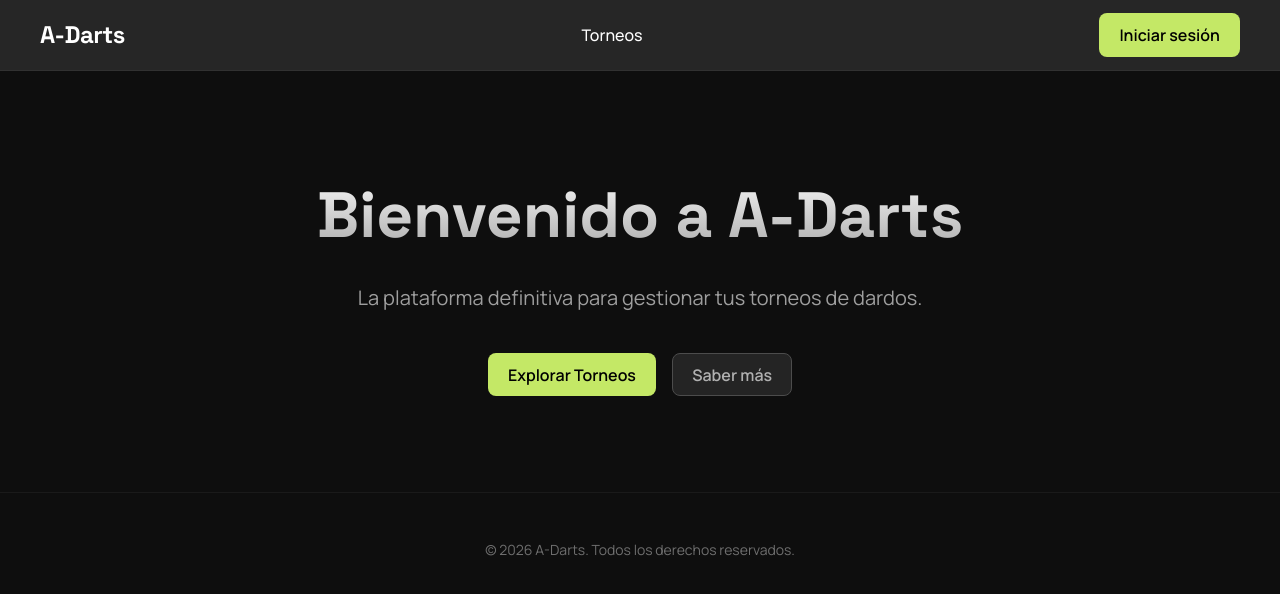
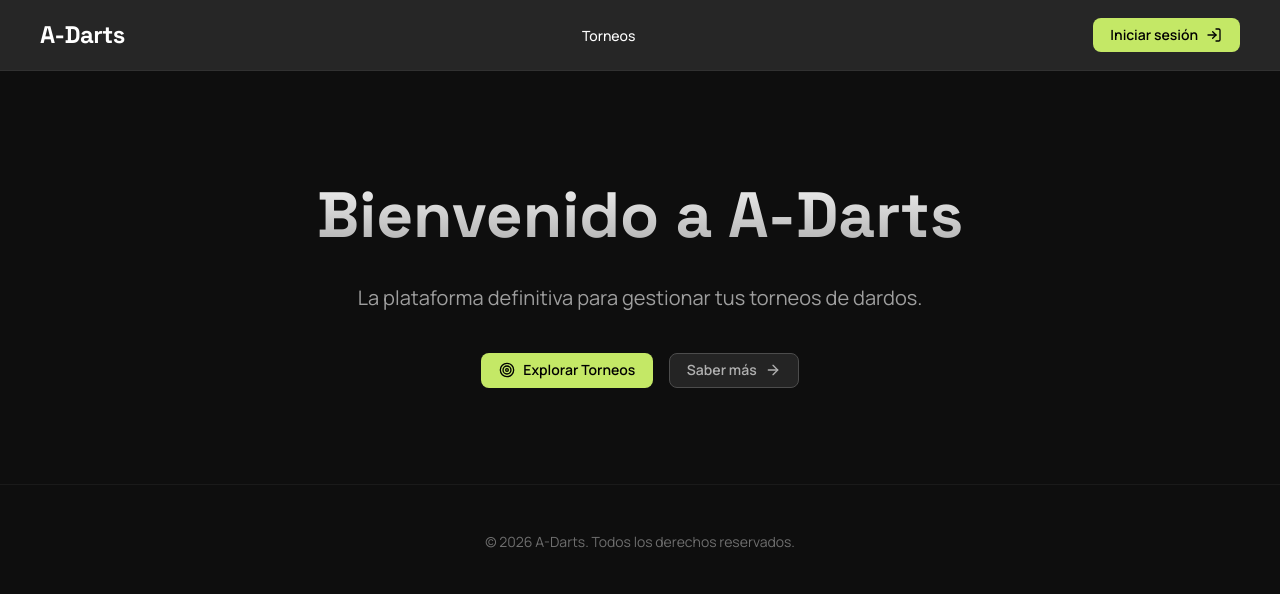
Before and after one commit to a-darts/a-darts-web-frontend, a React (Vite) app: page / in a window 1280 px wide. Shown: the top 594 px of the page. Built offline with nearby package versions, Linux system fonts and the light colour scheme.

Commit message:
Add icons in Button component and Update fontSize

```diff
--- a/package.json
+++ b/package.json
@@ -10,6 +10,7 @@
     "preview": "vite preview"
   },
   "dependencies": {
+    "lucide-react": "^1.14.0",
     "react": "^19.2.5",
     "react-dom": "^19.2.5"
   },
--- a/src/App.tsx
+++ b/src/App.tsx
@@ -14,8 +14,18 @@ function App() {
             La plataforma definitiva para gestionar tus torneos de dardos.
           </p>
           <div style={styles.cta}>
-            <Button variant="primary">Explorar Torneos</Button>
-            <Button variant="secondary">Saber más</Button>
+            <Button
+              variant="primary"
+              leftIcon="Target"
+            >
+              Explorar Torneos
+            </Button>
+            <Button
+              variant="secondary"
+              rightIcon="ArrowRight"
+            >
+              Saber más
+            </Button>
           </div>
         </section>
       </main>
--- a/src/components/Button.tsx
+++ b/src/components/Button.tsx
@@ -1,12 +1,17 @@
 import React from 'react';
+import Icon, { IconName } from './Icon';
 
 interface ButtonProps extends React.ButtonHTMLAttributes<HTMLButtonElement> {
   variant?: 'primary' | 'secondary';
+  leftIcon?: IconName;
+  rightIcon?: IconName;
   children: React.ReactNode;
 }
 
 const Button: React.FC<ButtonProps> = ({
   variant = 'primary',
+  leftIcon,
+  rightIcon,
   children,
   className = '',
   ...props
@@ -15,7 +20,21 @@ const Button: React.FC<ButtonProps> = ({
 
   return (
     <button className={buttonClass} {...props}>
-      {children}
+      {leftIcon &&
+        <Icon
+          name={leftIcon}
+          size={16}
+          className="btn-icon left"
+        />
+      }
+      <span className="btn-text">{children}</span>
+      {rightIcon &&
+        <Icon
+          name={rightIcon}
+          size={16}
+          className="btn-icon right"
+        />
+      }
     </button>
   );
 };
--- /dev/null
+++ b/src/components/Icon.tsx
@@ -0,0 +1,22 @@
+import React from 'react';
+import * as LucideIcons from 'lucide-react';
+
+export type IconName = keyof typeof LucideIcons;
+
+interface IconProps extends LucideIcons.LucideProps {
+  name: IconName;
+}
+
+const Icon: React.FC<IconProps> = ({ name, ...props }) => {
+  // Lucide icons are exported as PascalCase (e.g., ArrowRight)
+  const LucideIcon = LucideIcons[name] as React.ElementType;
+
+  if (!LucideIcon) {
+    console.warn(`Icon "${name}" not found in lucide-react`);
+    return null;
+  }
+
+  return <LucideIcon {...props} />;
+};
+
+export default Icon;
--- a/src/components/Navbar.tsx
+++ b/src/components/Navbar.tsx
@@ -14,7 +14,12 @@ const Navbar: React.FC = () => {
         </div>
 
         <div style={styles.auth}>
-          <Button variant="primary">Iniciar sesión</Button>
+          <Button
+            variant="primary"
+            rightIcon="LogIn"
+          >
+            Iniciar sesión
+          </Button>
         </div>
       </nav>
     </header>
@@ -54,7 +59,7 @@ const styles: { [key: string]: React.CSSProperties } = {
     gap: '2rem',
   },
   tabLink: {
-    fontSize: '1rem',
+    fontSize: '0.875rem',
     fontWeight: '500',
     color: 'var(--text-color)',
   },
--- a/src/index.css
+++ b/src/index.css
@@ -61,7 +61,7 @@ button {
   border-radius: 8px;
   border: 1px solid transparent;
   padding: 0.6em 1.2em;
-  font-size: 1rem;
+  font-size: 0.875rem;
   font-weight: 600;
   font-family: inherit;
   cursor: pointer;
@@ -70,6 +70,16 @@ button {
   align-items: center;
   justify-content: center;
   gap: 0.5rem;
+}
+
+.btn-icon {
+  display: flex;
+  align-items: center;
+  justify-content: center;
+}
+
+.btn-text {
+  line-height: 1;
 }
 
 button.primary {
```
Also changed, not shown: 1 other file (tests, documents, lock files or other folders).
